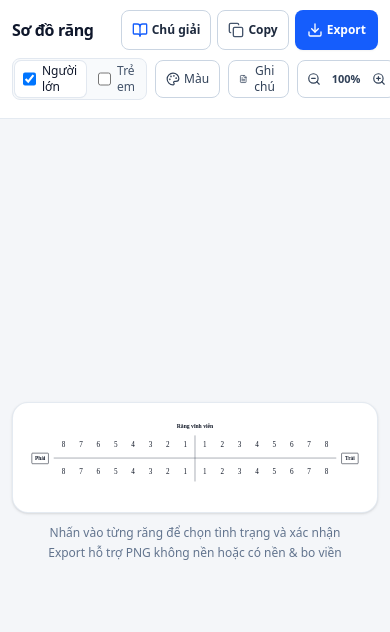
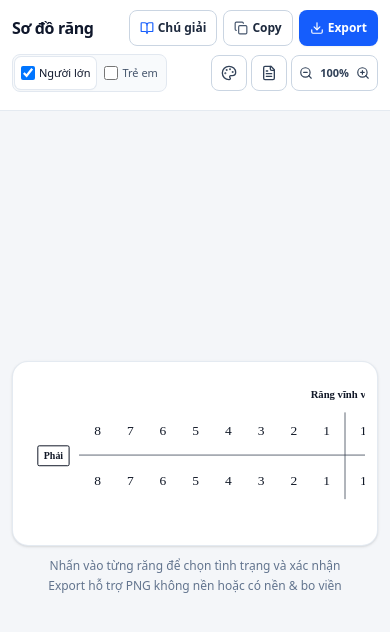
Before and after one commit to namthuan8947/dentalChart, a React (Vite) app: page / in a window 390 px wide. Shown: the top 632 px of the page. Built offline with nearby package versions, Linux system fonts and the light colour scheme.

Commit message:
Polish desktop and mobile header alignment, spacing, and modal heights

```diff
--- a/src/App.tsx
+++ b/src/App.tsx
@@ -246,10 +246,10 @@ export function App() {
     <div className="min-h-screen flex flex-col bg-[#f4f6f9] text-slate-900">
       {/* Compact Top Toolbar */}
       <header className="sticky top-0 z-30 border-b border-slate-200/90 bg-white/95 backdrop-blur">
-        <div className="mx-auto max-w-6xl px-3 py-2.5 sm:px-6 sm:py-3 space-y-2 sm:space-y-0 sm:flex sm:items-center sm:justify-between sm:gap-3">
+        <div className="mx-auto max-w-7xl px-3 py-2.5 sm:px-5 sm:py-2.5 space-y-2 sm:space-y-0 sm:flex sm:items-center sm:justify-between sm:gap-2">
           {/* Row 1 on mobile: Title + Primary Actions */}
-          <div className="flex items-center justify-between gap-2 sm:gap-4">
-            <div className="flex items-center gap-2.5">
+          <div className="flex items-center justify-between gap-2 sm:gap-3">
+            <div className="flex items-center gap-2 whitespace-nowrap">
               <h1 className="text-base sm:text-lg font-bold tracking-tight text-slate-900">
                 Sơ đồ răng
               </h1>
@@ -265,42 +265,42 @@ export function App() {
               <button
                 type="button"
                 onClick={() => setShowLegend(true)}
-                className="inline-flex min-h-[40px] items-center gap-1 rounded-lg border border-slate-300 bg-white px-2.5 text-xs font-semibold text-slate-800 active:bg-slate-100"
+                className="inline-flex h-9 whitespace-nowrap items-center gap-1 rounded-lg border border-slate-300 bg-white px-2.5 text-xs font-semibold text-slate-800 active:bg-slate-100"
               >
-                <BookOpen className="h-4 w-4 text-blue-600" />
+                <BookOpen className="h-3.5 w-3.5 text-blue-600" />
                 <span>Chú giải</span>
               </button>
               <button
                 type="button"
                 onClick={handleQuickCopyPng}
-                className="inline-flex min-h-[40px] items-center gap-1 rounded-lg border border-slate-300 bg-white px-2.5 text-xs font-semibold text-slate-800 active:bg-slate-100"
+                className="inline-flex h-9 whitespace-nowrap items-center gap-1 rounded-lg border border-slate-300 bg-white px-2.5 text-xs font-semibold text-slate-800 active:bg-slate-100"
                 title="Copy ảnh sơ đồ răng"
               >
                 {copiedQuick ? (
-                  <Check className="h-4 w-4 text-emerald-600" />
+                  <Check className="h-3.5 w-3.5 text-emerald-600" />
                 ) : (
-                  <Copy className="h-4 w-4 text-slate-600" />
+                  <Copy className="h-3.5 w-3.5 text-slate-600" />
                 )}
                 <span>{copiedQuick ? 'Đã copy' : 'Copy'}</span>
               </button>
               <button
                 type="button"
                 onClick={() => setShowExportModal(true)}
-                className="inline-flex min-h-[40px] items-center gap-1 rounded-lg bg-blue-600 px-3 text-xs font-semibold text-white shadow-xs active:bg-blue-700"
+                className="inline-flex h-9 whitespace-nowrap items-center gap-1 rounded-lg border border-transparent bg-blue-600 px-2.5 text-xs font-semibold text-white shadow-xs active:bg-blue-700"
               >
-                <Download className="h-4 w-4" />
+                <Download className="h-3.5 w-3.5" />
                 <span>Export</span>
               </button>
             </div>
 
             {/* Desktop Dentition Toggles */}
             <div
-              className="hidden sm:flex items-center gap-1.5 rounded-lg border border-slate-200 bg-slate-50 p-1"
+              className="hidden sm:flex items-center gap-1 rounded-lg border border-slate-200 bg-slate-50 p-1"
               role="group"
               aria-label="Chọn loại sơ đồ răng"
             >
               <label
-                className={`flex cursor-pointer items-center gap-2 rounded-md px-3 py-1.5 text-sm font-medium transition ${
+                className={`flex cursor-pointer whitespace-nowrap items-center gap-1.5 rounded-md px-2.5 py-1 text-sm font-medium transition ${
                   showPermanent
                     ? 'bg-white text-slate-900 shadow-xs ring-1 ring-slate-200'
                     : 'text-slate-600 hover:text-slate-900'
@@ -316,7 +316,7 @@ export function App() {
               </label>
 
               <label
-                className={`flex cursor-pointer items-center gap-2 rounded-md px-3 py-1.5 text-sm font-medium transition ${
+                className={`flex cursor-pointer whitespace-nowrap items-center gap-1.5 rounded-md px-2.5 py-1 text-sm font-medium transition ${
                   showDeciduous
                     ? 'bg-white text-slate-900 shadow-xs ring-1 ring-slate-200'
                     : 'text-slate-600 hover:text-slate-900'
@@ -333,15 +333,15 @@ export function App() {
             </div>
           </div>
 
-          {/* Row 2 on mobile: Dentition Toggles + Note + Reset */}
-          <div className="flex items-center justify-between gap-2 sm:hidden">
+          {/* Row 2 on mobile: Dentition Toggles + Tools + Zoom */}
+          <div className="flex items-center justify-between gap-1 sm:hidden">
             <div
-              className="flex flex-1 items-center gap-1 rounded-lg border border-slate-200 bg-slate-50 p-0.5"
+              className="flex shrink-0 items-center gap-0.5 rounded-lg border border-slate-200 bg-slate-50 p-0.5"
               role="group"
               aria-label="Chọn loại sơ đồ răng"
             >
               <label
-                className={`flex flex-1 min-h-[36px] cursor-pointer items-center justify-center gap-1.5 rounded-md px-2 text-xs font-medium transition ${
+                className={`flex h-8 whitespace-nowrap cursor-pointer items-center justify-center gap-1 rounded-md px-1.5 text-[11px] font-medium transition ${
                   showPermanent
                     ? 'bg-white text-slate-900 shadow-xs ring-1 ring-slate-200'
                     : 'text-slate-600'
@@ -357,7 +357,7 @@ export function App() {
               </label>
 
               <label
-                className={`flex flex-1 min-h-[36px] cursor-pointer items-center justify-center gap-1.5 rounded-md px-2 text-xs font-medium transition ${
+                className={`flex h-8 whitespace-nowrap cursor-pointer items-center justify-center gap-1 rounded-md px-1.5 text-[11px] font-medium transition ${
                   showDeciduous
                     ? 'bg-white text-slate-900 shadow-xs ring-1 ring-slate-200'
                     : 'text-slate-600'
@@ -373,35 +373,49 @@ export function App() {
               </label>
             </div>
 
+            <div className="flex items-center gap-1">
               <button
                 type="button"
                 onClick={() => setShowColorEditor((v) => !v)}
-              className={`inline-flex min-h-[38px] items-center gap-1 rounded-lg border px-2.5 text-xs font-medium transition ${
+                className={`inline-flex h-9 w-9 shrink-0 items-center justify-center rounded-lg border transition ${
                   showColorEditor
                     ? 'border-blue-300 bg-blue-50 text-blue-800'
                     : 'border-slate-300 bg-white text-slate-700'
                 }`}
                 title="Đổi màu răng và màu ghi chú"
+                aria-label="Màu sắc"
               >
-              <Palette className="h-3.5 w-3.5" />
-              <span>Màu</span>
+                <Palette className="h-4 w-4" />
               </button>
 
               <button
                 type="button"
                 onClick={() => setShowNoteEditor((v) => !v)}
-              className={`inline-flex min-h-[38px] items-center gap-1 rounded-lg border px-2.5 text-xs font-medium transition ${
+                className={`inline-flex h-9 w-9 shrink-0 items-center justify-center rounded-lg border transition ${
                   showNoteEditor || generalNote.trim()
                     ? 'border-blue-300 bg-blue-50 text-blue-800'
                     : 'border-slate-300 bg-white text-slate-700'
                 }`}
+                title="Ghi chú chung"
+                aria-label="Ghi chú"
               >
-              <FileText className="h-3.5 w-3.5" />
-              <span>Ghi chú</span>
+                <FileText className="h-4 w-4" />
               </button>
 
+              {annotatedCount > 0 && (
+                <button
+                  type="button"
+                  onClick={() => setShowResetConfirm(true)}
+                  className="inline-flex h-9 w-9 shrink-0 items-center justify-center rounded-lg border border-rose-300 bg-rose-50 text-rose-700 shadow-xs transition active:bg-rose-100"
+                  title="Đặt lại toàn bộ sơ đồ"
+                  aria-label="Đặt lại"
+                >
+                  <RotateCcw className="h-4 w-4" />
+                </button>
+              )}
+
               <div
-              className="inline-flex min-h-[38px] items-center rounded-lg border border-slate-300 bg-white px-0.5"
+                className="inline-flex h-9 shrink-0 items-center rounded-lg border border-slate-300 bg-white px-0.5"
                 role="group"
                 aria-label="Thu phóng giao diện"
               >
@@ -411,7 +425,7 @@ export function App() {
                     setUiZoom((z) => Math.max(0.7, Number((z - 0.1).toFixed(2))))
                   }
                   disabled={uiZoom <= 0.7}
-                className="flex h-8 w-7 items-center justify-center rounded text-slate-700 disabled:opacity-40"
+                  className="flex h-7 w-6 items-center justify-center rounded text-slate-700 disabled:opacity-40"
                   title="Thu nhỏ giao diện"
                   aria-label="Thu nhỏ giao diện"
                 >
@@ -420,7 +434,7 @@ export function App() {
                 <button
                   type="button"
                   onClick={() => setUiZoom(1)}
-                className="px-1 text-[11px] font-semibold tabular-nums text-slate-700"
+                  className="px-0.5 text-[11px] font-semibold tabular-nums text-slate-700"
                   title="Đưa về 100%"
                 >
                   {Math.round(uiZoom * 100)}%
@@ -431,32 +445,20 @@ export function App() {
                     setUiZoom((z) => Math.min(1.5, Number((z + 0.1).toFixed(2))))
                   }
                   disabled={uiZoom >= 1.5}
-                className="flex h-8 w-7 items-center justify-center rounded text-slate-700 disabled:opacity-40"
+                  className="flex h-7 w-6 items-center justify-center rounded text-slate-700 disabled:opacity-40"
                   title="Phóng to giao diện"
                   aria-label="Phóng to giao diện"
                 >
                   <ZoomIn className="h-3.5 w-3.5" />
                 </button>
               </div>
-
-            {annotatedCount > 0 && (
-              <button
-                type="button"
-                onClick={() => setShowResetConfirm(true)}
-                className="inline-flex min-h-[38px] items-center justify-center gap-1 rounded-lg border border-rose-300 bg-rose-50 px-2.5 text-xs font-semibold text-rose-700 shadow-xs transition active:bg-rose-100"
-                title="Đặt lại toàn bộ sơ đồ"
-                aria-label="Đặt lại"
-              >
-                <RotateCcw className="h-3.5 w-3.5" />
-                <span>Đặt lại</span>
-              </button>
-            )}
+            </div>
           </div>
 
           {/* Desktop Action Buttons */}
-          <div className="hidden sm:flex items-center gap-2">
+          <div className="hidden sm:flex items-center gap-1.5">
             <div
-              className="inline-flex items-center rounded-lg border border-slate-300 bg-white p-0.5"
+              className="inline-flex h-9 items-center rounded-lg border border-slate-300 bg-white px-0.5"
               role="group"
               aria-label="Thu phóng giao diện"
             >
@@ -466,16 +468,16 @@ export function App() {
                   setUiZoom((z) => Math.max(0.7, Number((z - 0.1).toFixed(2))))
                 }
                 disabled={uiZoom <= 0.7}
-                className="flex h-8 w-8 items-center justify-center rounded-md text-slate-700 transition hover:bg-slate-100 disabled:opacity-40"
+                className="flex h-7 w-7 items-center justify-center rounded-md text-slate-700 transition hover:bg-slate-100 disabled:opacity-40"
                 title="Thu nhỏ giao diện"
                 aria-label="Thu nhỏ giao diện"
               >
-                <ZoomOut className="h-4 w-4" />
+                <ZoomOut className="h-3.5 w-3.5" />
               </button>
               <button
                 type="button"
                 onClick={() => setUiZoom(1)}
-                className="min-w-[48px] px-1.5 py-1 text-center text-xs font-semibold tabular-nums text-slate-700 transition hover:text-blue-700"
+                className="min-w-[44px] px-1 text-center text-xs font-semibold tabular-nums text-slate-700 transition hover:text-blue-700"
                 title="Đưa giao diện về 100%"
               >
                 {Math.round(uiZoom * 100)}%
@@ -486,18 +488,18 @@ export function App() {
                   setUiZoom((z) => Math.min(1.5, Number((z + 0.1).toFixed(2))))
                 }
                 disabled={uiZoom >= 1.5}
-                className="flex h-8 w-8 items-center justify-center rounded-md text-slate-700 transition hover:bg-slate-100 disabled:opacity-40"
+                className="flex h-7 w-7 items-center justify-center rounded-md text-slate-700 transition hover:bg-slate-100 disabled:opacity-40"
                 title="Phóng to giao diện"
                 aria-label="Phóng to giao diện"
               >
-                <ZoomIn className="h-4 w-4" />
+                <ZoomIn className="h-3.5 w-3.5" />
               </button>
             </div>
 
             <button
               type="button"
               onClick={() => setShowColorEditor((v) => !v)}
-              className={`inline-flex items-center gap-1.5 rounded-lg border px-3 py-2 text-sm font-medium transition ${
+              className={`inline-flex h-9 whitespace-nowrap items-center gap-1.5 rounded-lg border px-2.5 text-sm font-medium transition ${
                 showColorEditor
                   ? 'border-blue-300 bg-blue-50 text-blue-800 hover:bg-blue-100'
                   : 'border-slate-300 bg-white text-slate-700 hover:bg-slate-50'
@@ -511,7 +513,7 @@ export function App() {
             <button
               type="button"
               onClick={() => setShowNoteEditor((v) => !v)}
-              className={`inline-flex items-center gap-1.5 rounded-lg border px-3 py-2 text-sm font-medium transition ${
+              className={`inline-flex h-9 whitespace-nowrap items-center gap-1.5 rounded-lg border px-2.5 text-sm font-medium transition ${
                 showNoteEditor || generalNote.trim()
                   ? 'border-blue-300 bg-blue-50 text-blue-800 hover:bg-blue-100'
                   : 'border-slate-300 bg-white text-slate-700 hover:bg-slate-50'
@@ -525,7 +527,7 @@ export function App() {
               <button
                 type="button"
                 onClick={() => setShowResetConfirm(true)}
-                className="inline-flex items-center gap-1.5 rounded-lg border border-rose-300 bg-rose-50 px-3 py-2 text-sm font-semibold text-rose-700 shadow-xs transition hover:bg-rose-100"
+                className="inline-flex h-9 whitespace-nowrap items-center gap-1.5 rounded-lg border border-rose-300 bg-rose-50 px-2.5 text-sm font-semibold text-rose-700 shadow-xs transition hover:bg-rose-100"
                 title="Xóa tất cả ký hiệu đã ghi"
               >
                 <RotateCcw className="h-4 w-4" />
@@ -536,7 +538,7 @@ export function App() {
             <button
               type="button"
               onClick={() => setShowLegend(true)}
-              className="inline-flex items-center gap-1.5 rounded-lg border border-slate-300 bg-white px-3.5 py-2 text-sm font-semibold text-slate-800 transition hover:bg-slate-50"
+              className="inline-flex h-9 whitespace-nowrap items-center gap-1.5 rounded-lg border border-slate-300 bg-white px-3 text-sm font-semibold text-slate-800 transition hover:bg-slate-50"
             >
               <BookOpen className="h-4 w-4 text-blue-600" />
               <span>Chú giải</span>
@@ -545,8 +547,8 @@ export function App() {
             <button
               type="button"
               onClick={handleQuickCopyPng}
-              className="inline-flex items-center gap-1.5 rounded-lg border border-slate-300 bg-white px-3.5 py-2 text-sm font-semibold text-slate-800 transition hover:bg-slate-50"
-              title="Copy ảnh sơ đồ răng không nền vào clipboard"
+              className="inline-flex h-9 whitespace-nowrap items-center gap-1.5 rounded-lg border border-slate-300 bg-white px-3 text-sm font-semibold text-slate-800 transition hover:bg-slate-50"
+              title="Copy ảnh sơ đồ răng vào clipboard"
             >
               {copiedQuick ? (
                 <>
@@ -564,7 +566,7 @@ export function App() {
             <button
               type="button"
               onClick={() => setShowExportModal(true)}
-              className="inline-flex items-center gap-1.5 rounded-lg bg-blue-600 px-4 py-2 text-sm font-semibold text-white shadow-sm transition hover:bg-blue-700"
+              className="inline-flex h-9 whitespace-nowrap items-center gap-1.5 rounded-lg border border-transparent bg-blue-600 px-3.5 text-sm font-semibold text-white shadow-sm transition hover:bg-blue-700"
             >
               <Download className="h-4 w-4" />
               <span>Export</span>
@@ -703,7 +705,7 @@ export function App() {
               onSelectGap={handleSelectGapDirect}
               toothColor={toothColor}
               annotationColor={annotationColor}
-              className="block mx-auto w-full max-w-[960px] h-auto select-none"
+              className="block mx-auto w-[640px] max-w-none sm:w-full sm:max-w-[960px] h-auto select-none"
             />
           </div>
         </div>
--- a/src/components/ToothConditionModal.tsx
+++ b/src/components/ToothConditionModal.tsx
@@ -327,7 +327,7 @@ export const ToothConditionModal: React.FC<ToothConditionModalProps> = ({
         </div>
 
         {/* Mode Tabs */}
-        <div className="flex shrink-0 overflow-x-auto border-b border-slate-200 bg-slate-50/70 px-4 sm:px-5 pt-1 gap-2">
+        <div className="no-scrollbar flex shrink-0 overflow-x-auto border-b border-slate-200 bg-slate-50/70 px-3 sm:px-5 pt-1 gap-1 sm:gap-2">
           <button
             type="button"
             onClick={() => setTab('single')}
```
Also changed, not shown: src/components/ExportModal.tsx (+7 -7 lines), src/index.css (+8 -0 lines). Lines whose indentation alone changed are shown as unchanged.
